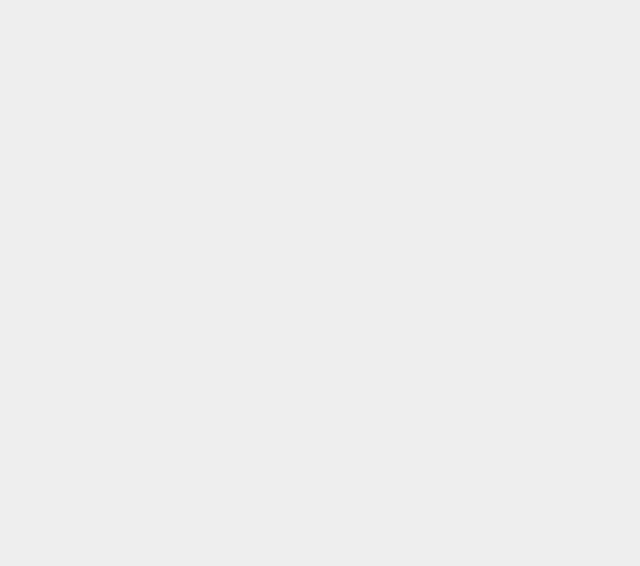
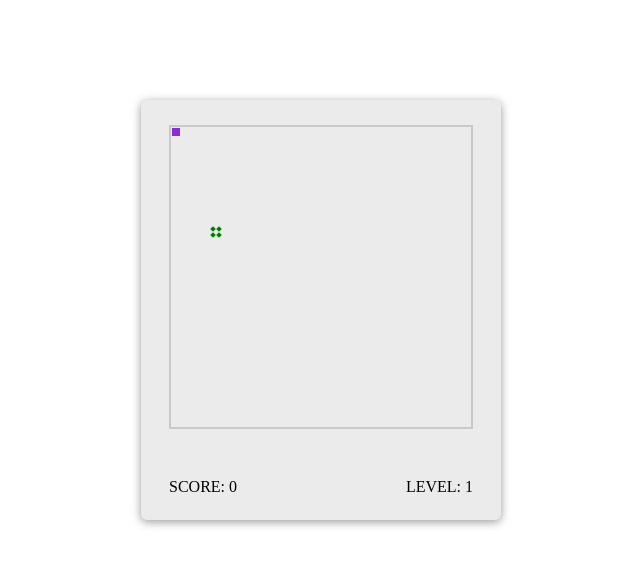
Before and after one commit to kaimo313/typescript-demo, a website built with webpack: page greedy-snake/src/index.html in a window 1280 px wide. Shown: the whole page, without its empty margins (319-959 px from the left). Built offline with nearby package versions, Linux system fonts and the light colour scheme.

Commit message:
feat：项目界面

```diff
--- a/greedy-snake/src/index.html
+++ b/greedy-snake/src/index.html
@@ -7,5 +7,22 @@
     <title>贪吃蛇</title>
 </head>
 <body>
+    <div id="app">
+        <div id="stage">
+            <div id="snake">
+                <div></div>
+            </div>
+            <div id="food">
+                <div></div>
+                <div></div>
+                <div></div>
+                <div></div>
+            </div>
+        </div>
+        <div id="score-panel">
+            <div>SCORE: <span>0</span></div>
+            <div>LEVEL: <span>1</span></div>
+        </div>
+    </div>
 </body>
 </html>
--- a/greedy-snake/src/style/index.less
+++ b/greedy-snake/src/style/index.less
@@ -1,4 +1,63 @@
+@bg-color: #ebebeb;
+
+* {
+    margin: 0;
+    padding: 0;
+    box-sizing: border-box;
+}
+
 body {
-    background-color: #eee;
+    font: 20px bold "Courier";
+}
+
+#app {
     display: flex;
+    flex-flow: column;
+    align-items: center;
+    justify-content: space-around;
+    width: 360px;
+    height: 420px;
+    background-color: @bg-color;
+    margin: 100px auto;
+    border-radius: 6px;
+    box-shadow: 0 2px 10px 0 rgba(0, 0, 0, 0.4);
+
+    #stage {
+        width: 304px;
+        height: 304px;
+        border: 2px solid #c9c9c9;
+        position: relative;
+        #snake {
+            &>div {
+                width: 10px;
+                height: 10px;
+                background-color: blueviolet;
+                border: 1px solid @bg-color;
+                position: absolute;
+            }
+        }
+        #food {
+            width: 10px;
+            height: 10px;
+            position: absolute;
+            top: 100px;
+            left: 40px;
+            display: flex;
+            flex-flow: row wrap;
+            justify-content: space-between;
+            align-content: space-between;
+            &>div {
+                width: 4px;
+                height: 4px;
+                background-color: green;
+                transform: rotate(45deg);
+            }
+        }
+    }
+
+    #score-panel {
+        display: flex;
+        justify-content: space-between;
+        width: 304px;
+    }
 }
--- a/greedy-snake/webpack.config.js
+++ b/greedy-snake/webpack.config.js
@@ -9,7 +9,8 @@ module.exports = {
         filename: "bundle.js",
         // 不使用箭头函数
         environment: {
-            arrowFunction: false
+            arrowFunction: false,
+            const: false
         }
     },
     module: {
```
